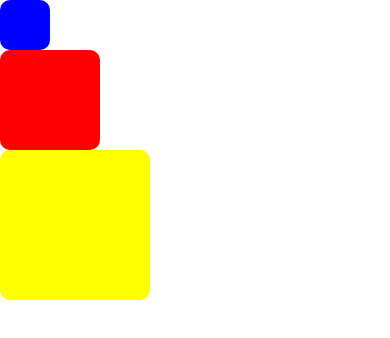
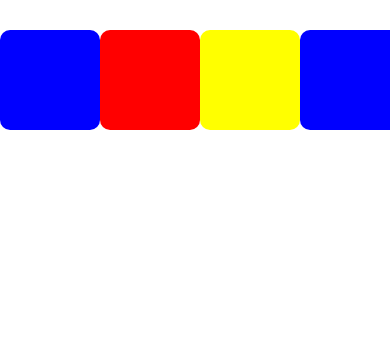
Before and after one commit to martin-gazzara/rn-training, a React Native app in the folder training-playground/: screen / in a window 390 px wide. Shown: the top 338 px of the page. Built offline with nearby package versions, Linux system fonts and the light colour scheme.

Commit message:
Exercise III, topic 1

```diff
--- a/training-playground/components/topic1.js
+++ b/training-playground/components/topic1.js
@@ -1,13 +1,14 @@
 import React from "react";
-import {View, StyleSheet} from "react-native";
+import {View, StyleSheet, ScrollView} from "react-native";
 
 const styles = StyleSheet.create({
     container:{
-        flex:1
+        paddingVertical:30,
+        height:20000
     },
     box1:{
-        width:50,
-        height:50,
+        width:100,
+        height:100,
         backgroundColor:"blue",
         borderRadius:10
     },
@@ -18,8 +19,8 @@ const styles = StyleSheet.create({
         borderRadius:10
     },
     box3:{
-        width:150,
-        height:150,
+        width:100,
+        height:100,
         backgroundColor:"yellow",
         borderRadius:10
     }
@@ -31,11 +32,26 @@ export default class Exercise extends React.Component{
 
     render(){
         return(
-            <View style={styles.container}>
+            <ScrollView horizontal style={styles.container}>
                 <View style={styles.box1}/>
                 <View style={styles.box2}/>
                 <View style={styles.box3}/>
-            </View>
+                <View style={styles.box1}/>
+                <View style={styles.box2}/>
+                <View style={styles.box3}/>
+                <View style={styles.box1}/>
+                <View style={styles.box2}/>
+                <View style={styles.box3}/>
+                <View style={styles.box1}/>
+                <View style={styles.box2}/>
+                <View style={styles.box3}/>
+                <View style={styles.box1}/>
+                <View style={styles.box2}/>
+                <View style={styles.box3}/>
+                <View style={styles.box1}/>
+                <View style={styles.box2}/>
+                <View style={styles.box3}/>
+            </ScrollView>
        )
     }
 
```
